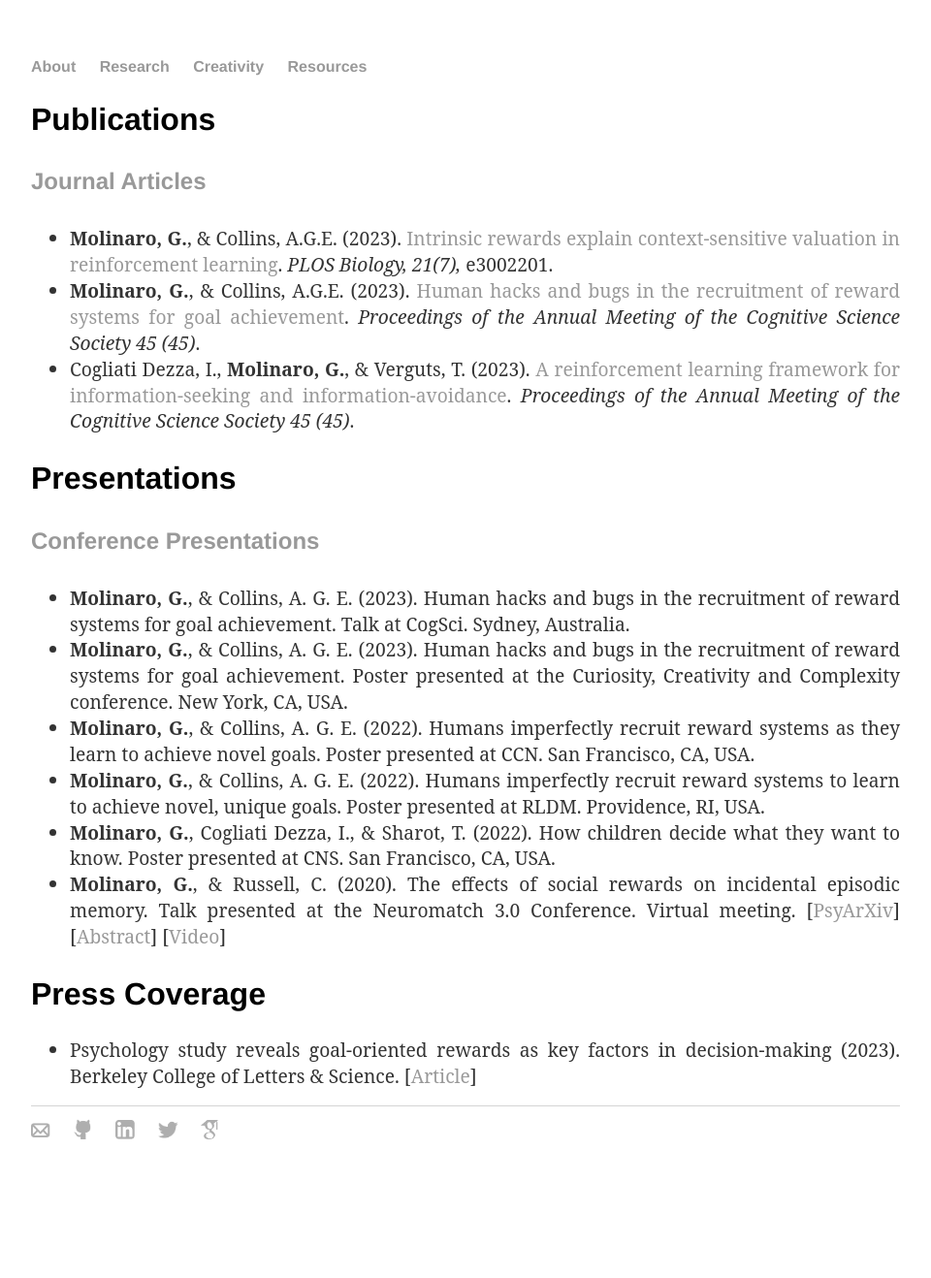
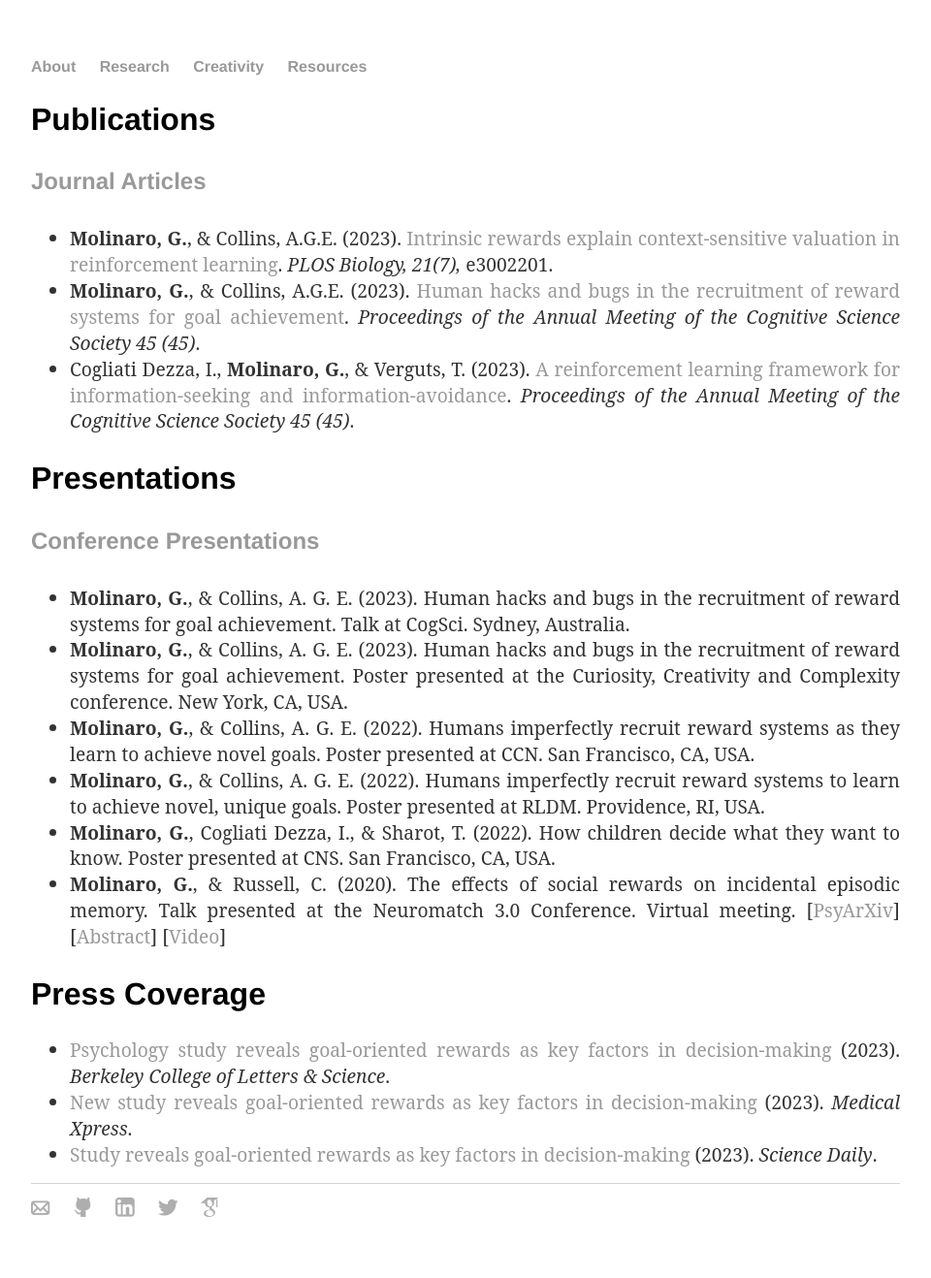
Before and after one commit to gaiamolinaro/gaiamolinaro.github.io, a Jekyll site: the page built from research/index.html, in a window 1280 px wide. Shown: the whole page at 97% size, without its empty margins (160-1120 px from the left). Built offline with Jekyll 4.4.1, drawn with Linux system fonts in a browser that asks for light colours; nearby versions of some CDN libraries; before the commit the page ends 1238 px from its top, so only the background shows below that.

Commit message:
Press coverage for PLOS Bio paper

```diff
--- a/research/index.html
+++ b/research/index.html
@@ -57,8 +57,11 @@ title: Research | Gaia Molinaro
 <div class="blurb">
     <h2>Press Coverage</h2>
     <ul>
-        <li class="p-li">Psychology study reveals goal-oriented rewards as key factors in decision-making (2023). Berkeley College of Letters & Science.
-            [<a href="https://ls.berkeley.edu/news/psychology-study-reveals-goal-oriented-rewards-key-factors-decision-making" target="_blank">Article</a>]
+        <li class="p-li"><a href="https://ls.berkeley.edu/news/psychology-study-reveals-goal-oriented-rewards-key-factors-decision-making" target="_blank">Psychology study reveals goal-oriented rewards as key factors in decision-making</a> (2023). <i>Berkeley College of Letters & Science</i>.
+            </li>
+        <li class="p-li"><a href="https://medicalxpress.com/news/2023-07-reveals-goal-oriented-rewards-key-factors.html" target="_blank">New study reveals goal-oriented rewards as key factors in decision-making</a> (2023). <i>Medical Xpress</i>.
+            </li>
+        <li class="p-li"><a href="https://www.sciencedaily.com/releases/2023/07/230718164229.htm" target="_blank">Study reveals goal-oriented rewards as key factors in decision-making</a> (2023). <i>Science Daily</i>.
             </li>
     </ul>
 </div><!-- /.blurb -->
```
